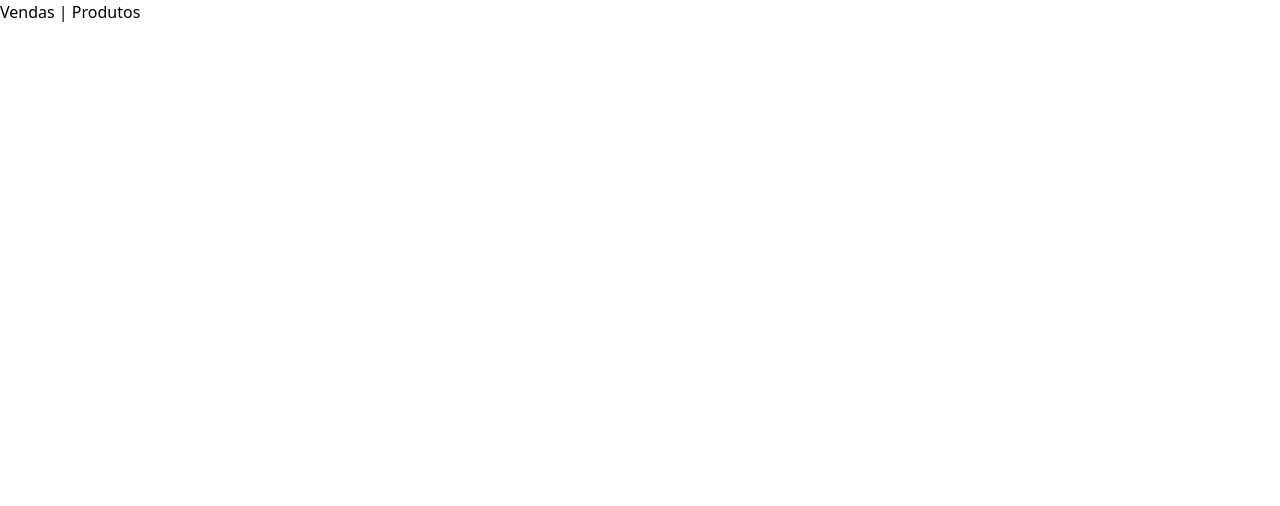
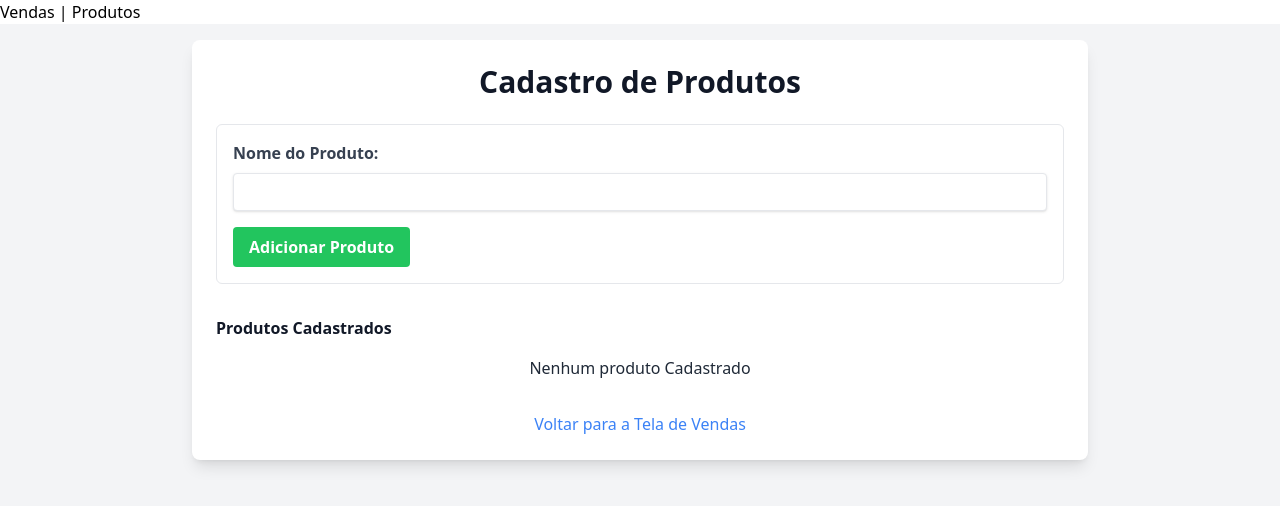
Before and after one commit to alvesgc/pdv, a React (Vite) app: page /products in a window 1280 px wide. Before the commit this address had no page. Shown: the top 506 px of the page. Built offline with nearby package versions, Linux system fonts and the light colour scheme.

Commit message:
fix: update route paths from Portuguese to English for consistency

```diff
--- a/src/App.jsx
+++ b/src/App.jsx
@@ -6,11 +6,11 @@ export default function App() {
   return (
     <Router>
       <nav>
-        <Link to="/">Vendas</Link> | <Link to="/produtos">Produtos</Link>
+        <Link to="/">Vendas</Link> | <Link to="/products">Produtos</Link>
       </nav>
       <Routes>
         <Route path="/" element={<Home />} />
-        <Route path="/produtos" element={<Products />} />
+        <Route path="/products" element={<Products />} />
       </Routes>
     </Router>
   );
```
